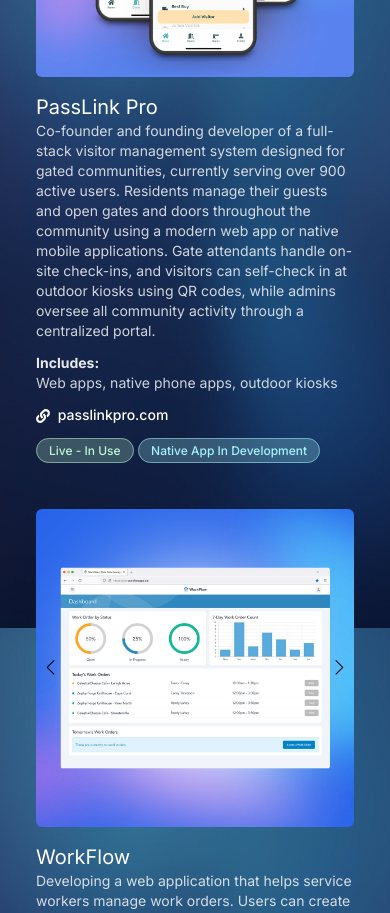
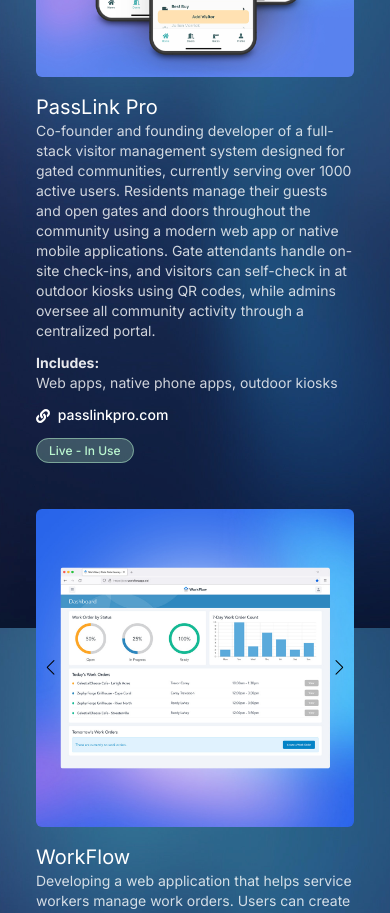
Before and after one commit to shawnpatoka/shawnpatoka-website, a Next.js app: page / in a window 390 px wide. Shown: the part 1060-1973 px from the top of the page. Built offline with nearby package versions, Linux system fonts and the light colour scheme.

Commit message:
rm native phone app badge

```diff
--- a/app/components/sections/SectionCurrentlyWorkingOn.tsx
+++ b/app/components/sections/SectionCurrentlyWorkingOn.tsx
@@ -27,7 +27,7 @@
           <div className="w-full sm:w-7/12 align-center">
             <h3 className="text-white text-xl">PassLink Pro</h3>
             <p className="text-white/80 text-sm">
-              Co-founder and founding developer of a full-stack visitor management system designed for gated communities, currently serving over 900 active users. Residents manage their guests and open gates and doors throughout the community using a modern web app or native mobile applications. Gate attendants handle on-site check-ins, and visitors can self-check in at outdoor kiosks using QR codes, while admins oversee all community activity through a centralized portal.           </p>
+              Co-founder and founding developer of a full-stack visitor management system designed for gated communities, currently serving over 1000 active users. Residents manage their guests and open gates and doors throughout the community using a modern web app or native mobile applications. Gate attendants handle on-site check-ins, and visitors can self-check in at outdoor kiosks using QR codes, while admins oversee all community activity through a centralized portal.           </p>
             <p className="text-white/90 text-sm mt-3 font-bold">Includes:</p>
             <p className="text-white/80 text-sm mb-3">Web apps, native phone apps, outdoor kiosks</p>
             <div className="text-white text-sm mb-3 font-medium">
@@ -36,7 +36,7 @@
               </a>
             </div>
 
-            <span className="text-xs px-3 py-1 bg-green-200/25 border border-green-200/50 rounded-full text-green-200 font-medium">Live - In Use</span> <span className="text-xs px-3 py-1 bg-cyan-200/25 border border-cyan-200/50 rounded-full text-cyan-200 font-medium">Native App In Development</span>
+            <span className="text-xs px-3 py-1 bg-green-200/25 border border-green-200/50 rounded-full text-green-200 font-medium">Live - In Use</span>
           </div>
         </div>
       </div>
```
